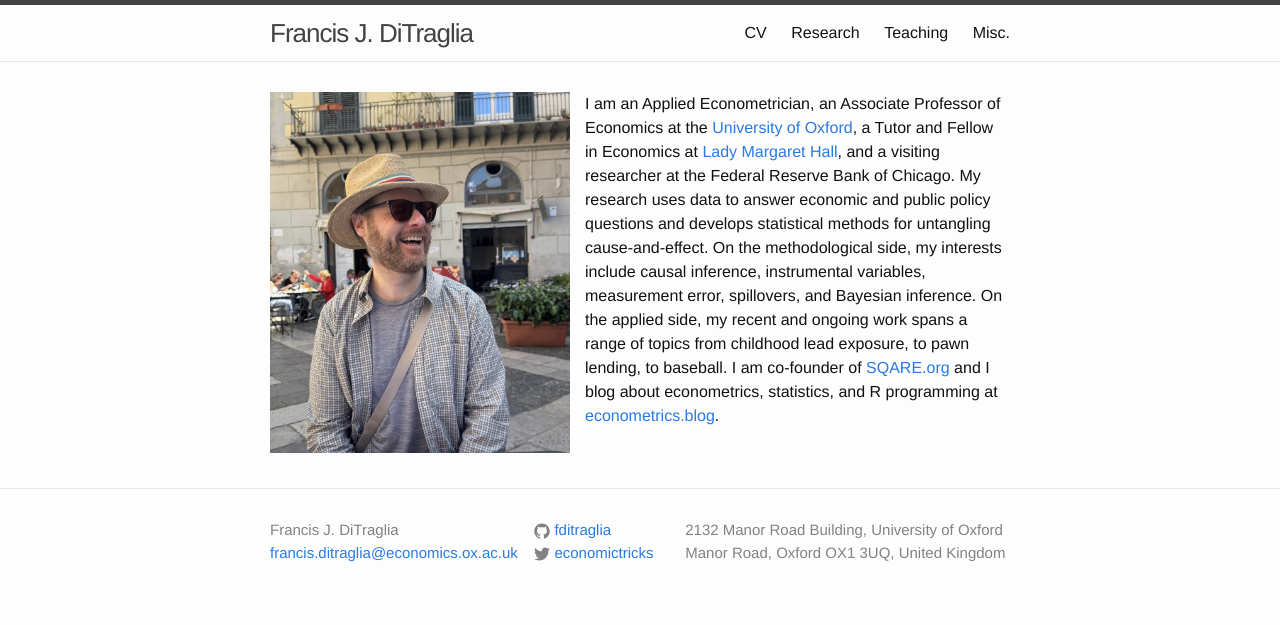
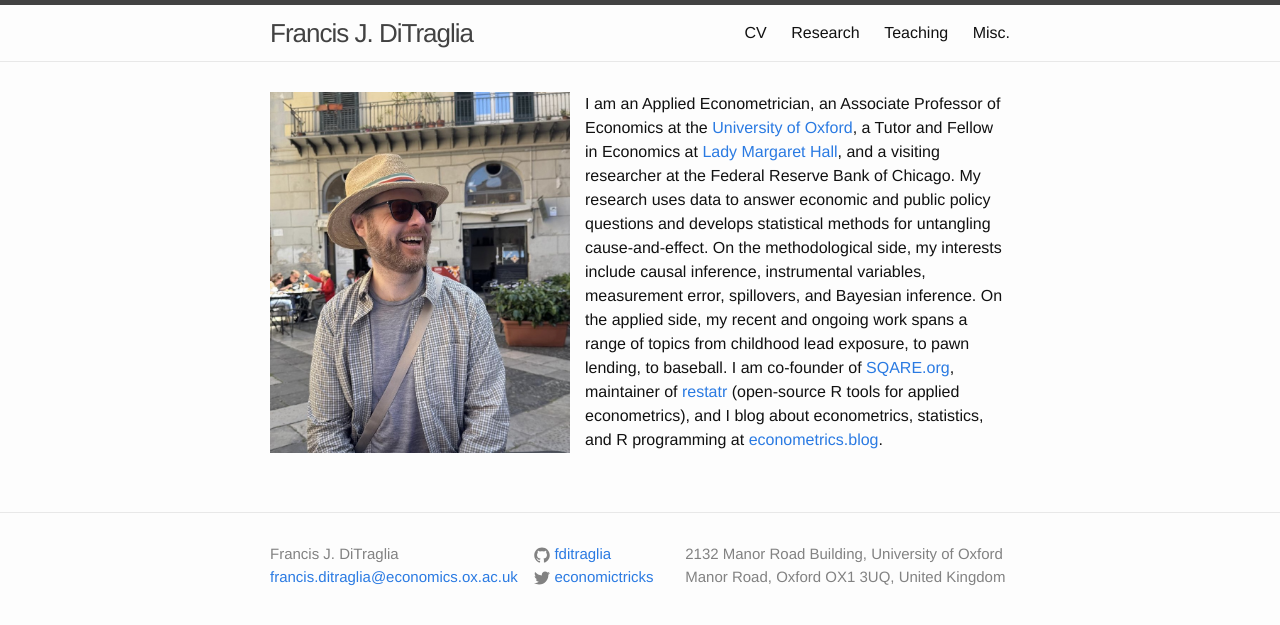
Before and after one commit to fditraglia/fditraglia.github.io, a Jekyll site: the page built from index.md, in a window 1280 px wide. Shown: the top 625 px of the page. Built offline with Jekyll 4.4.1, drawn with Linux system fonts in a browser that asks for light colours.

Commit message:
add restatr.com links to homepage and misc page
Co-Authored-By: Claude Opus 4.6 <noreply@anthropic.com>

```diff
--- a/index.md
+++ b/index.md
@@ -11,5 +11,5 @@ On the applied side, my recent and ongoing work spans a range of topics from chi
 <!--including childhood lead exposure, includes a project using machine learning to predict the prevalence of lead poisoning in young children, an experimental study of pawnbroking in Mexico City, and a study that uses economic modeling to explain patterns of paramilitary violence in Colombia in during the 1990s and early 2000s.-->
 <!-- My research interests include theoretical and applied econometrics, empirical microeconomics, and experimental economics.
 The main topics of my current and ongoing research are model selection and averaging, measurement error, and models with social interactions.-->
-I am co-founder of [SQARE.org](https://sqare.org) and I blog about econometrics, statistics, and R programming at [econometrics.blog](https://www.econometrics.blog/).
+I am co-founder of [SQARE.org](https://sqare.org), maintainer of [restatr](https://restatr.com) (open-source R tools for applied econometrics), and I blog about econometrics, statistics, and R programming at [econometrics.blog](https://www.econometrics.blog/).
 <!-- and [here](/pdf/DiTraglia-research.pdf) for a copy of my research statement.-->
```
Also changed, not shown: misc.md (+1 -0 lines).
